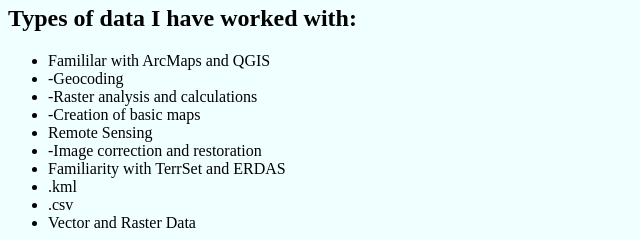
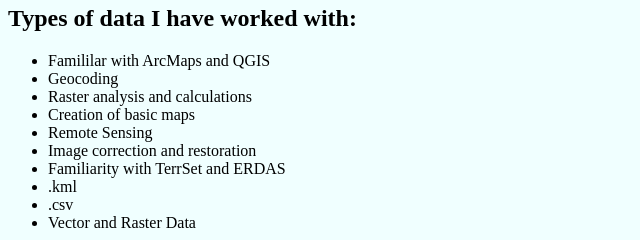
Before and after one commit to maurice-perfecto/portfolio, a plain HTML site: page index_styled.html in a window 1280 px wide. Shown: the part 374-614 px from the top of the page, 0-640 px from the left. Drawn offline with Linux system fonts and the light colour scheme.

Commit message:
17:04
17:04

```diff
--- a/TFDsfo.js
+++ b/TFDsfo.js
@@ -1,8 +1,8 @@
  var map;
-      function initMap() {
+      function initialize() {
         map = new google.maps.Map(document.getElementById('map'), {
           center: {lat: 42.936017, lng: -114.405433},
-          zoom: 8
+          zoom: 8,
             styles: [
   {
     "elementType": "geometry",
--- a/index_styled.html
+++ b/index_styled.html
@@ -32,11 +32,11 @@
 		<h2>Types of data I have worked with:</h2>
 		<ul>
 			<li>Famililar with ArcMaps and QGIS</li>
-			<li>-Geocoding</li>
-            <li>-Raster analysis and calculations</li>
-            <li>-Creation of basic maps</li>
+			<li>Geocoding</li>
+            <li>Raster analysis and calculations</li>
+            <li>Creation of basic maps</li>
             <li>Remote Sensing</li>
-            <li>-Image correction and restoration</li>
+            <li>Image correction and restoration</li>
             <li>Familiarity with TerrSet and ERDAS</li>
 			<li>.kml</li>
 			<li>.csv</li>
```
Also changed, not shown: TFDsfo.html (+5 -2 lines).
